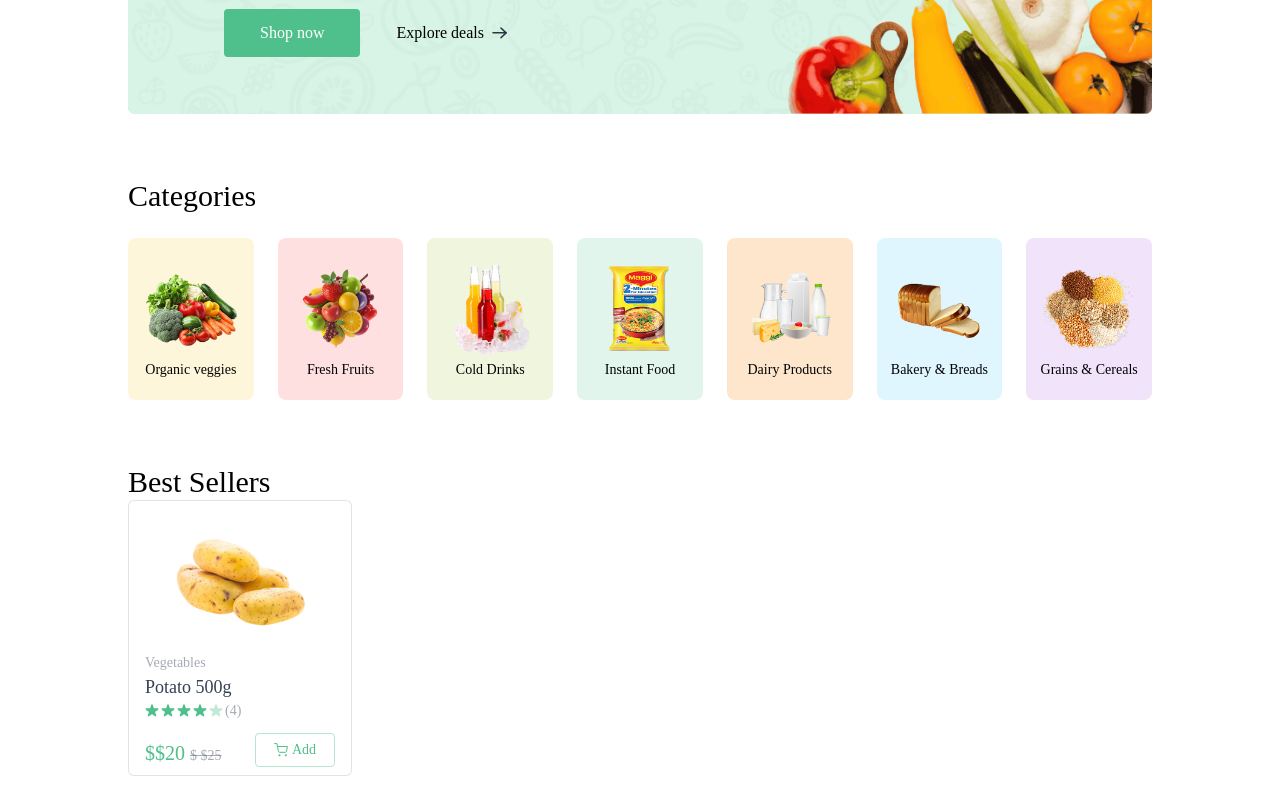
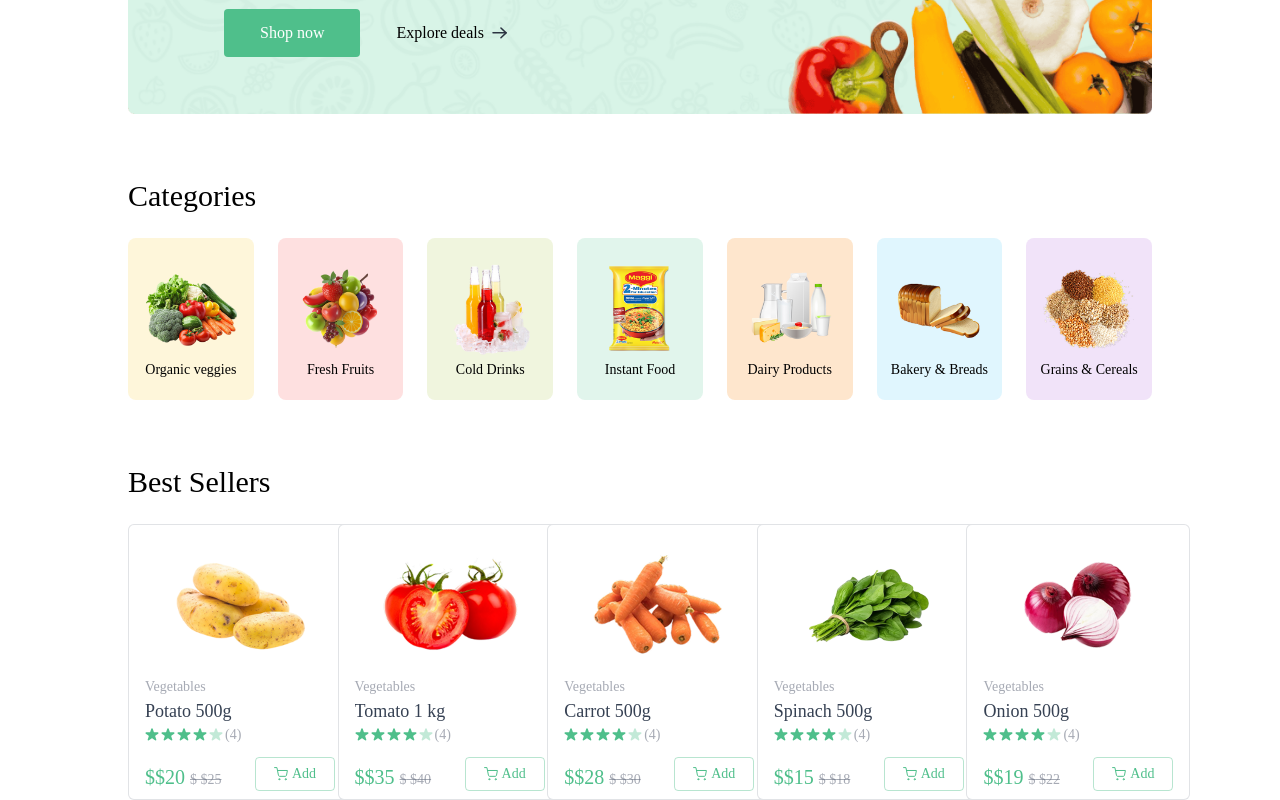
Before and after one commit to fatima-n09/GreenCart, a React (Vite) app: page / in a window 1280 px wide. Shown: the part 366-1166 px from the top of the page. Before the commit the page ends 1142 px from the top, so only its background shows below. Built offline with nearby package versions, Linux system fonts and the light colour scheme.

Commit message:
BestSeller complete

```diff
--- a/src/components/BestSeller.jsx
+++ b/src/components/BestSeller.jsx
@@ -7,8 +7,10 @@
   return (
     <div className='mt-16'>
         <p className='text-2xl md:text-3xl font-medium'>Best Sellers</p>
-        <div>
-            <ProductCard product={products[0]}/>
+        <div className='grid grid-cols-2 sm:grid-cols-3 md:grid-cols-4 gap-3 md:gap-6 lg:grid-cols-5 mt-6'>
+            {products.filter((product)=> product.inStock).slice(0,5).map((product, index)=> (
+            <ProductCard key={index} product={product}/>
+            ))}
         </div>
     </div>
   )
```
